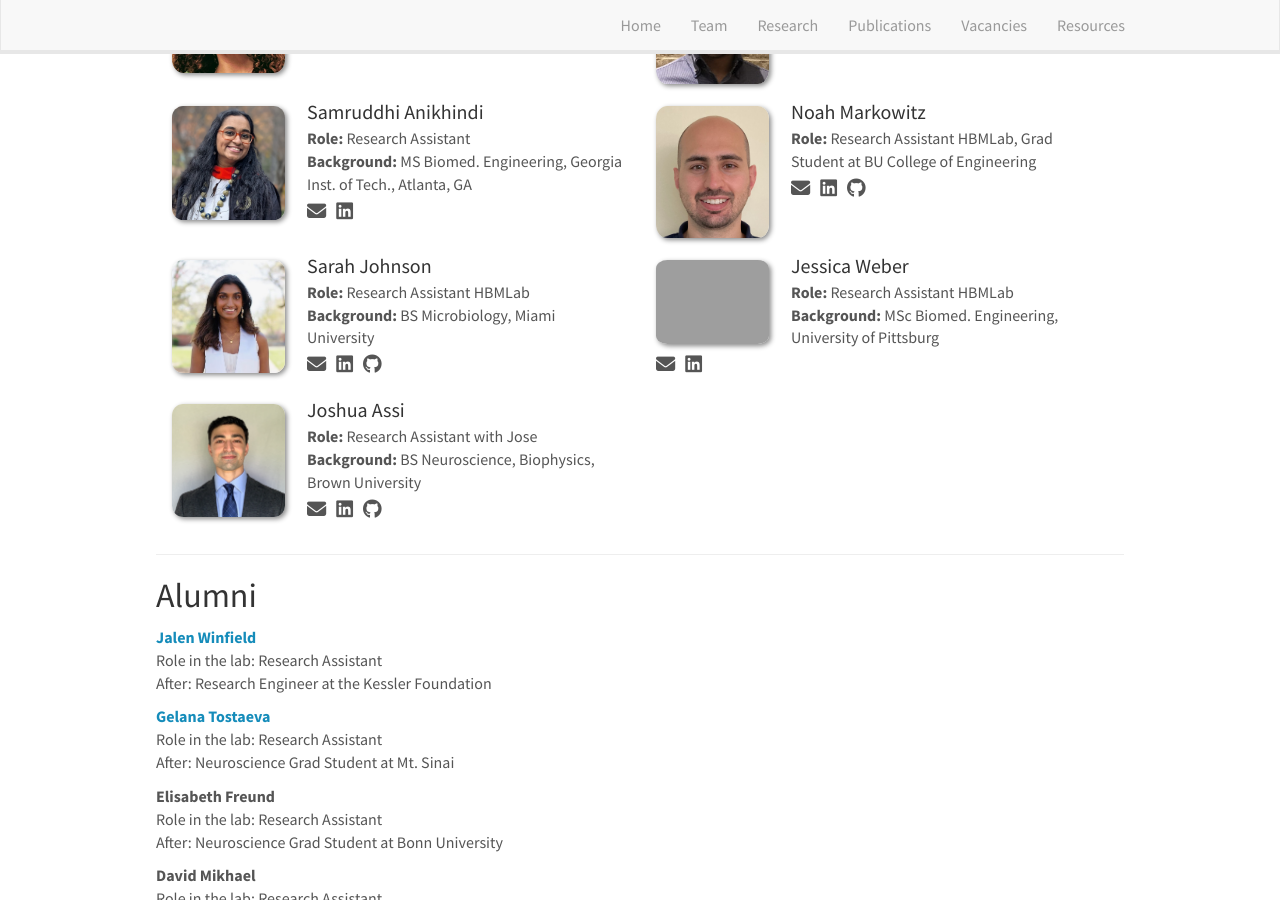
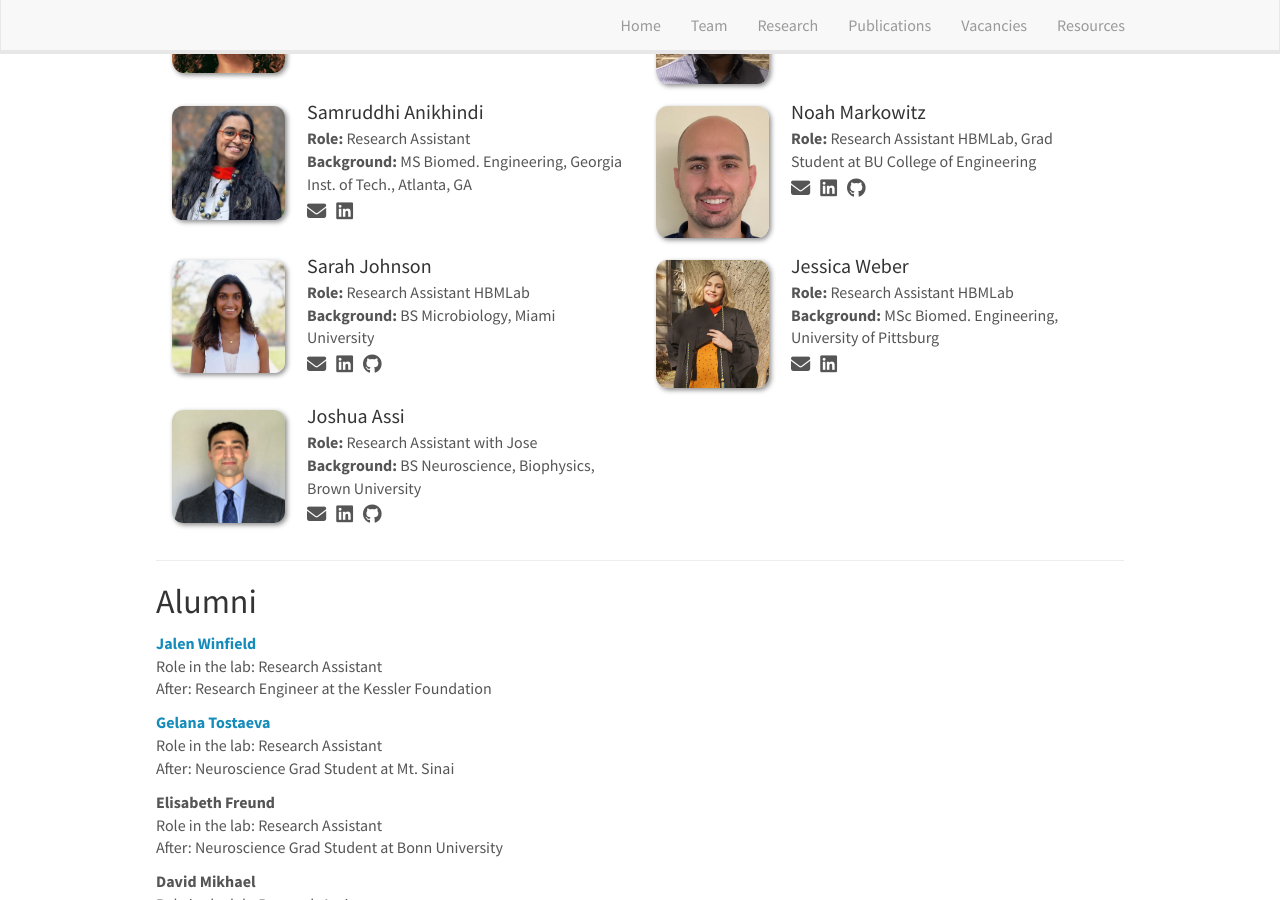
Before and after one commit to sarahgrjohnson/HBMLwebsite, a Jekyll site: the page built from _pages/team.md, in a window 1280 px wide and 900 px high, scrolled down 759 px. Built offline with Jekyll 4.4.1, drawn with Linux system fonts in a browser that asks for light colours; nearby versions of some CDN libraries.

Commit message:
update jess headshot

```diff
--- a/_data/hbml_team.yml
+++ b/_data/hbml_team.yml
@@ -91,7 +91,7 @@
   github: https://github.com/sarahgrjohnson
 
 - name: Jessica Weber
-  photo: Jess_Weber.jpg
+  photo: Jess_Weber.png
   info: Research Assistant HBMLab
   background: MSc Biomed. Engineering, University of Pittsburg
   email: jweber14@northwell.edu
```
